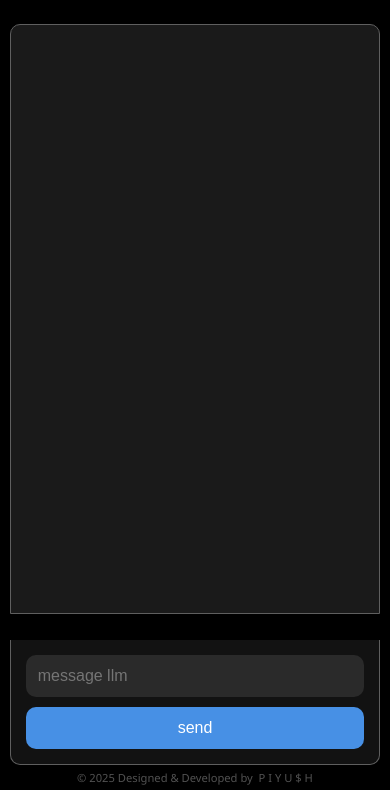
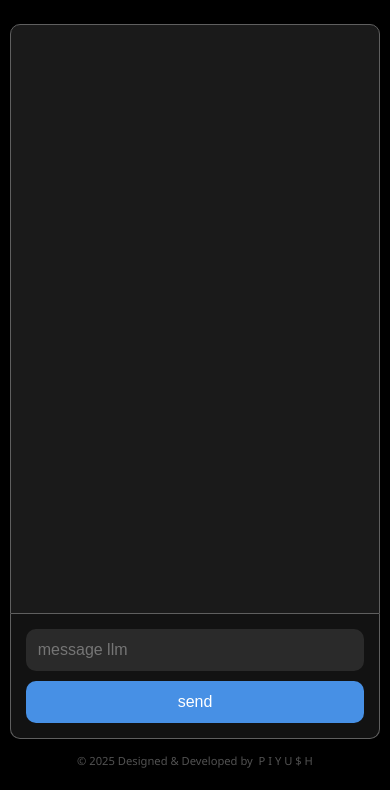
Before and after one commit to Piyush64-bit/ChatBot, a plain HTML site: page Index.html in a window 390 px wide. Shown: the part 116-906 px from the top of the page. Drawn offline with Linux system fonts and the light colour scheme.

Commit message:
added responsiveness

```diff
--- a/Style.css
+++ b/Style.css
@@ -127,7 +127,7 @@ nav {
         width: 95vw;
     }
 
-    .chatbox, .input {
+    .chatbox {
         width: 95vw;
         margin-top: 3vh;
     }
@@ -138,9 +138,11 @@ nav {
     }
 
     .input {
+        width: 95vw;
         flex-direction: column;
         gap: 10px;
         padding: 15px;
+        margin-bottom: 1vh;
     }
 
     .input input {
@@ -157,5 +159,6 @@ nav {
     footer.watermark {
         font-size: 0.7rem;
         padding: 5px;
+        margin-bottom: 1vh;
     }
 }
```
